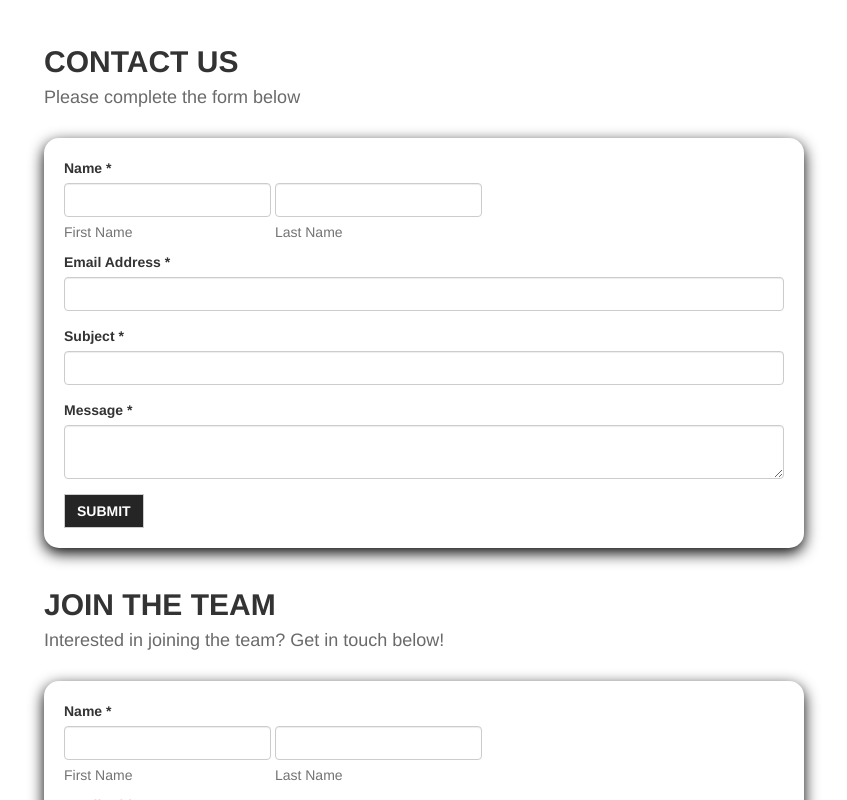
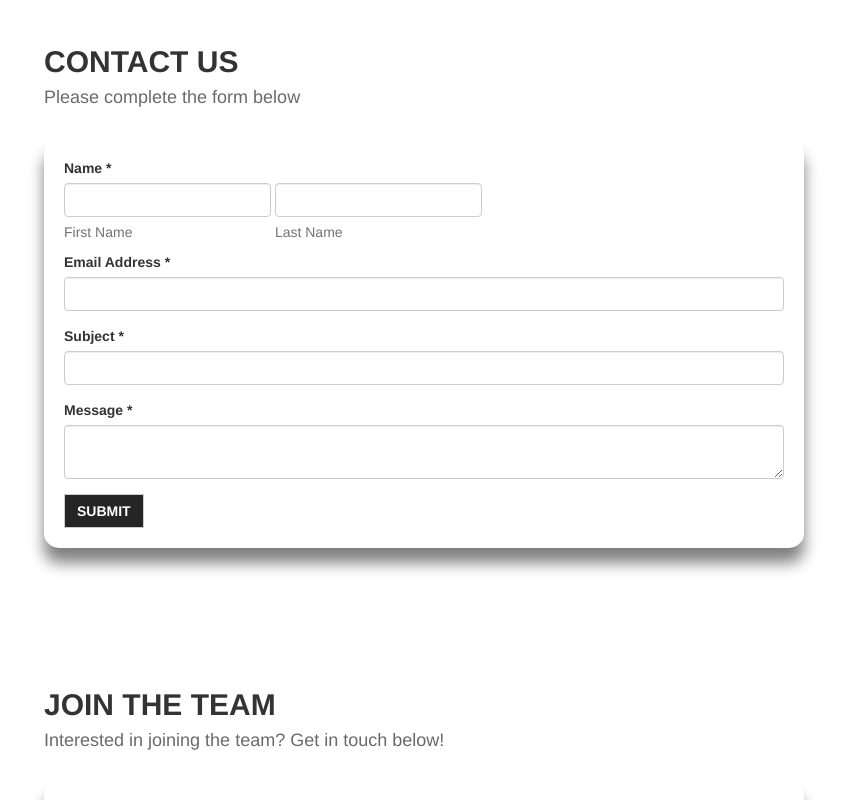
Before and after one commit to hsami10/Waterloop_website, a React app: page / in a window 1280 px wide. Shown: the part 760-1560 px from the top of the page, without its empty margins (216-1063 px from the left). Built offline with nearby package versions, Linux system fonts and the light colour scheme.

Commit message:
Add a few breaks (br) between the two forms.

```diff
--- a/app/bin/css/_sponsors-contact.scss
+++ b/app/bin/css/_sponsors-contact.scss
@@ -80,7 +80,7 @@ $spTxtClr: rgb(38, 37, 37);
 #contContent > .row > form {
     padding: 20px;
     border-radius: 15px;
-    box-shadow: 0px 5px 15px black;
+    box-shadow: 0px 15px 15px grey;
 }
 
 .fmSubmit {
--- a/app/bin/css/styles.css
+++ b/app/bin/css/styles.css
@@ -244,7 +244,7 @@ you see classes below that have not been explicitly defined in the modules*/
 #contContent > .row > form {
   padding: 20px;
   border-radius: 15px;
-  box-shadow: 0px 5px 15px black; }
+  box-shadow: 0px 15px 15px grey; }
 
 .fmSubmit {
   -webkit-border-radius: 0;
--- a/app/src/components/sponsors-contact.jsx
+++ b/app/src/components/sponsors-contact.jsx
@@ -74,7 +74,7 @@ export class Contact extends React.Component {
                             <Button className="fmSubmit">SUBMIT</Button>
                         </form>
                     </Row>
-                    <br />
+                    <br /><br /><br /><br /><br /><br />
                     <Row>
                         <h2>JOIN THE TEAM</h2>
                         <h4>Interested in joining the team? Get in touch below!</h4><br />
```
